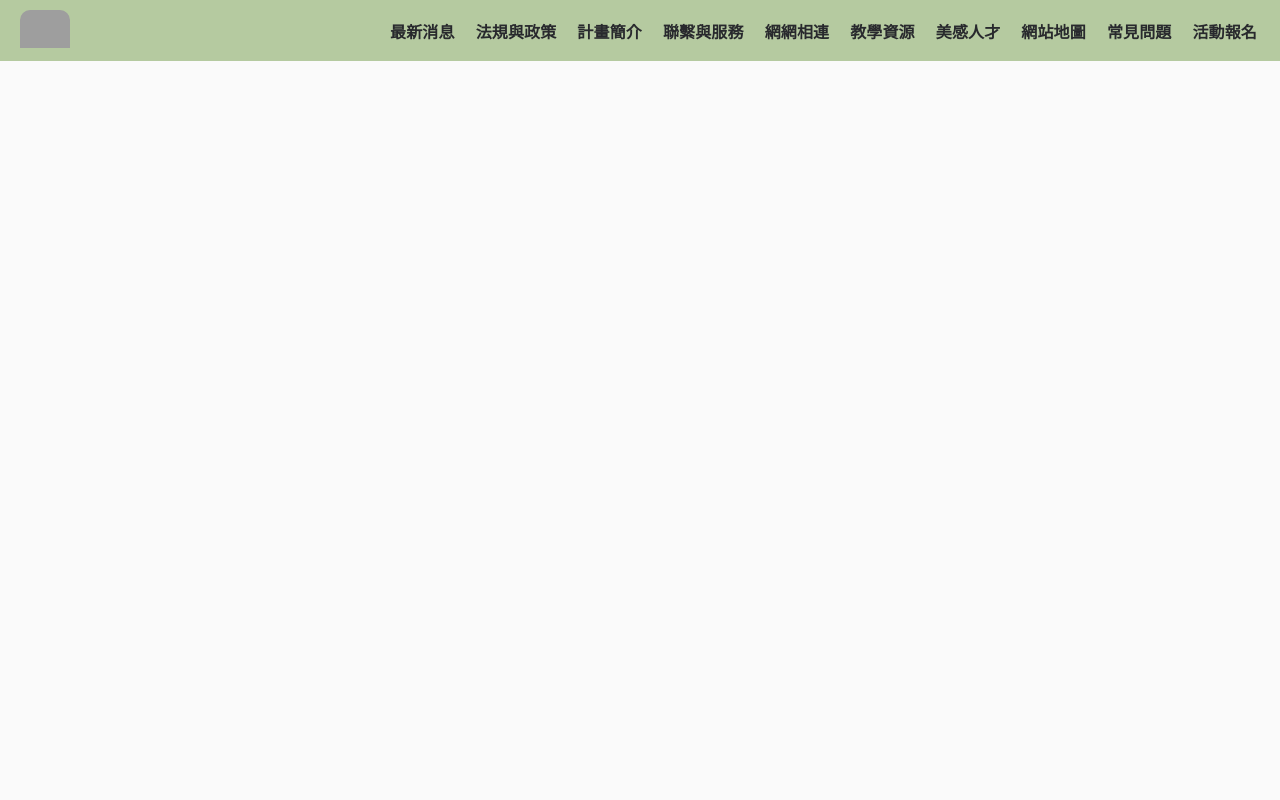
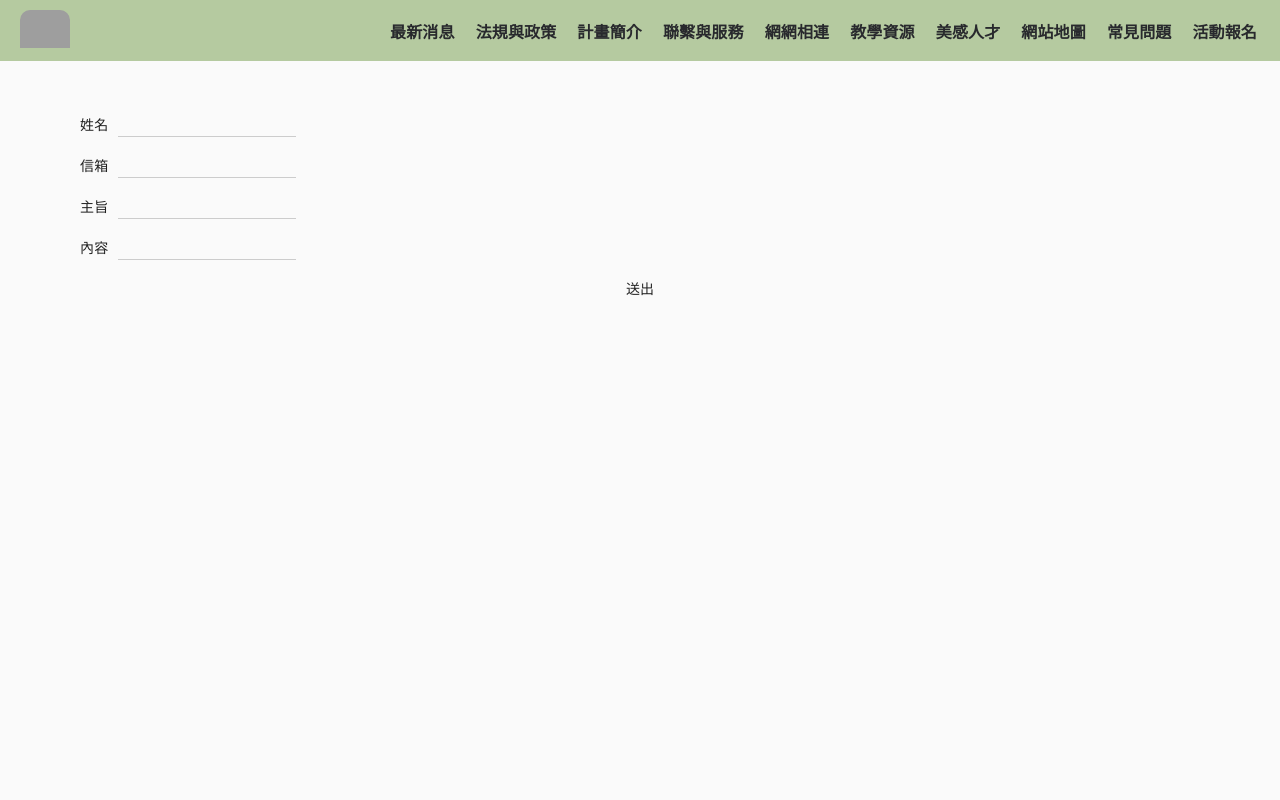
Before and after one commit to kiratsubasa/scratch3, a Vue app: page /contact/12 in a window 1280 px wide. Shown: the top 800 px of the page. Built offline with nearby package versions, Linux system fonts and the light colour scheme; no server answers; grey boxes are pictures that could not be loaded.

Commit message:
contact component mod

```diff
--- a/src/api/client/Project.js
+++ b/src/api/client/Project.js
@@ -18,3 +18,10 @@ export function GetProject(project) {
     method: 'get',
   });
 }
+export function ContactProject(data, project) {
+  return request({
+    url: '/api/projects/' + validAlias(project) + '/contact/email',
+    method: 'post',
+    data,
+  });
+}
--- a/src/components/article.vue
+++ b/src/components/article.vue
@@ -86,9 +86,6 @@ h1,h2,h3,p,span
     text-align: left
     line-height: 25px
 
-.HTMLContainer
-    max-width: 1080px
-    margin: auto
 @media all and (max-width: 760px)
     img
         width: 100%
--- a/src/components/messageAndContact.vue
+++ b/src/components/messageAndContact.vue
@@ -1,19 +1,37 @@
 <template lang="pug">
+.messageAndContactContainer
+    div.titleAndInput(v-for='items in inputTitle')
+        label.messageAndContactLable {{items.title}}
+        input.messageAndContactInput(v-model='items.getdata')
+    button(@click="Comments(2)") 送出
+</template>
 
-.messageAndContactContainer
-    .messageAndContactTitle {{title}}
-    div.titleAndInput(v-for='items in messageAndContact')
-        lable.messageAndContactLable {{items.title}}
-        input.messageAndContactInput(v-model='items.getdata')
-</template>
 <script>
+import { ContactProject } from "@/api/client/Project";
 export default {
     components: {
     },
-    props: ['message-and-contact'],
+    props: [],
     data(){
         return{
-            title: "留言與聯繫"
+            inputTitle:[
+                {title: '姓名',id: '',getdata: ''},
+                {title: '信箱',id: '',getdata: ''},
+                {title: '主旨',id: '',getdata: ''},
+                {title: '內容',id: '',getdata: ''}
+            ]
+        }
+    },
+    methods: {
+        Comments(pid) {
+            var data = {
+                contact_email: this.inputTitle[1].getdata,
+                contact_name: this.inputTitle[0].getdata,
+                subject: this.inputTitle[2].getdata,
+                body: this.inputTitle[3].getdata
+            };
+            console.log('data :', data);
+            ContactProject(data,pid);
         }
     }
 }
--- a/src/style/common.sass
+++ b/src/style/common.sass
@@ -189,3 +189,9 @@ $c-bg: #eee
     margin: auto
 .dateNote
     text-align: right
+
+.HTMLContainer
+    max-width: 1280px
+    margin: auto
+    div
+        padding: 10px
--- a/src/views/footer/contectPage.vue
+++ b/src/views/footer/contectPage.vue
@@ -2,13 +2,17 @@
 .contactContainer
     h1#listPageTitle {{pageData.title}}
     .HTMLContainer(v-html="pageData.body")
+    .contactContent
+        messageAndContact()
 
 </template>
 <script>
 import { GetPage } from "@/api/client/Page";
-import { ContactProject } from "@/api/client/Project";
-
+import messageAndContact from '@/components/messageAndContact.vue'
 export default {
+    components: {
+        messageAndContact
+    },
     data(){
         return{
             pageData: {}
@@ -37,23 +41,8 @@ export default {
     padding: 30px
     margin: auto
 
-.contactFlexContainer
-    width: 80%
-    margin: auto
-    display: flex
-    flex-wrap: wrap
-    flex-direction: row
-    align-content: center
-    justify-content: centers
-
-.contactFlex
-    min-width: 50%
-    text-align: left
-    //border: 1px solid #F2DCE0
-    margin-top: 50px
 
 .contactContent
-    margin-top: 5px
 
 
 </style>
```
